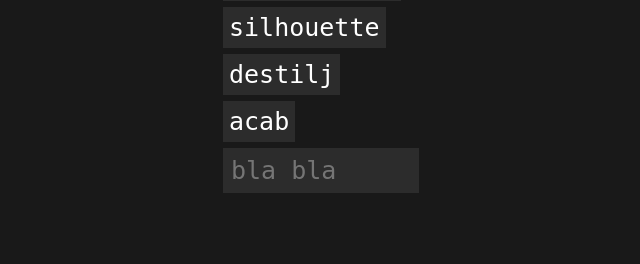
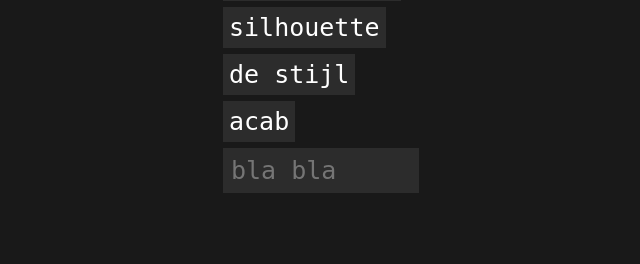
Before and after one commit to fatiherikli/glitchit.org, a Flask app: page / in a window 1280 px wide. Shown: the part 405-669 px from the top of the page, without its empty margins (369-1009 px from the left). Run offline with Flask 2, Linux system fonts and the light colour scheme.

Commit message:
Update de stijl keyword

```diff
--- a/templates/index.html
+++ b/templates/index.html
@@ -17,7 +17,7 @@
             <li><a href="/illuminations">illuminations</a></li>
             <li><a href="/expressions">expressions</a></li>
             <li><a href="/silhouette">silhouette</a></li>
-            <li><a href="/destilj">destilj</a></li>
+            <li><a href="/de+stijl">de stijl</a></li>
             <li><a href="/acab">acab</a></li>
         </ul>
         <form action="">
```
